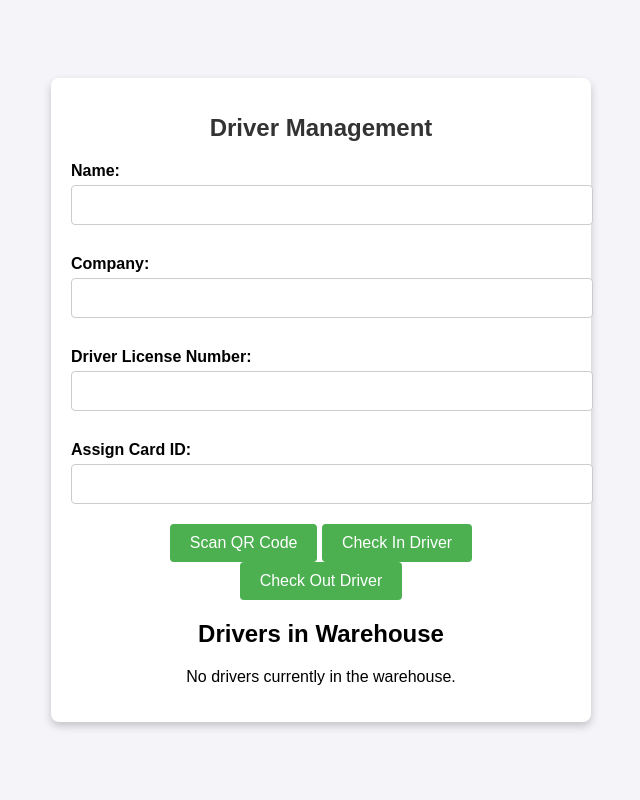
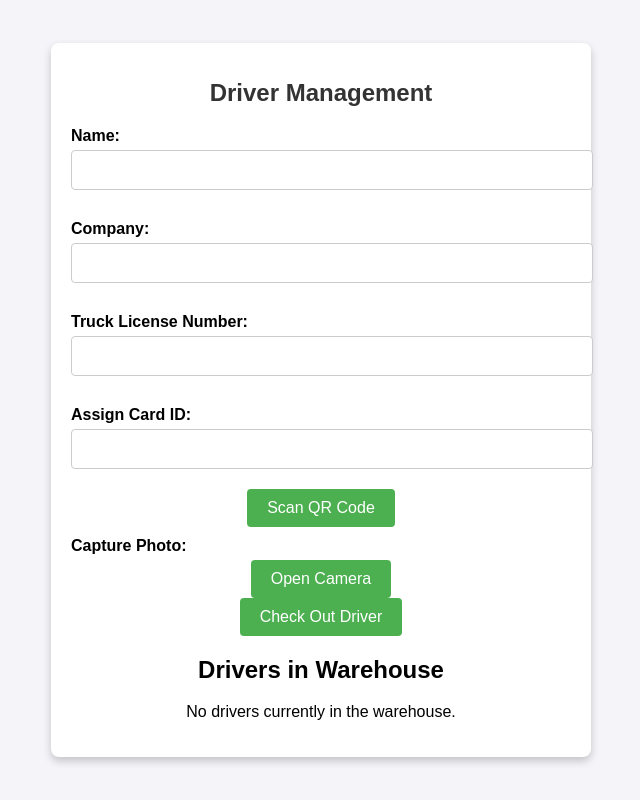
Before and after one commit to revigor/visitor-alert, a Flask app: page /drivers in a window 1280 px wide. Shown: the whole page, without its empty margins (319-959 px from the left). Run offline with Flask 3, Linux system fonts and the light colour scheme; data comes from the database, SQL or seed files in the repository.

Commit message:
Add photo capture functionality to driver check-in
- Integrated photo capture feature for driver check-in on the Driver Management page.
- Updated drivers.html to include a camera button and confirmation popup for photo preview and retake options.
- Modified the /drivers route in app.py to handle photo uploads and save them to the designated folder.
- Ensured compatibility with existing QR code scanning functionality and active driver list display.

```diff
--- a/app.py
+++ b/app.py
@@ -139,6 +139,14 @@ def drivers():
         company_name = request.form.get("company_name")
         truck_license = request.form.get("truck_license")
         card_id = request.form.get("card_id")
+        photo = request.files.get("photo")
+
+        # Handle photo upload
+        photo_path = None
+        if photo and allowed_file(photo.filename):
+            filename = secure_filename(photo.filename)
+            photo_path = os.path.join(app.config["UPLOAD_FOLDER"], filename)
+            photo.save(photo_path)
 
         # Check if a driver with the same card_id exists
         existing_driver = Driver.query.filter_by(card_id=card_id).first()
--- a/templates/drivers.html
+++ b/templates/drivers.html
@@ -23,24 +23,33 @@
         {% endwith %}
 
         <!-- Driver Check-In Form -->
-        <form method="POST">
+        <form id="driver-form" method="POST" enctype="multipart/form-data">
             <label for="driver_name">Name:</label>
             <input type="text" id="driver_name" name="driver_name" required>
 
             <label for="company_name">Company:</label>
             <input type="text" id="company_name" name="company_name" required>
 
-            <label for="truck_license">Driver License Number:</label>
+            <label for="truck_license">Truck License Number:</label>
             <input type="text" id="truck_license" name="truck_license" required>
 
             <label for="card_id">Assign Card ID:</label>
             <input type="text" id="card_id" name="card_id" readonly required>
 
             <button type="button" id="scan-qr-button">Scan QR Code</button>
-
             <div id="qr-reader" style="width: 100%; margin-top: 10px; display: none;"></div>
 
-            <button type="submit">Check In Driver</button>
+            <label for="photo">Capture Photo:</label>
+            <input type="file" id="photo" name="photo" accept="image/*" capture="camera" required style="display: none;">
+            <button type="button" id="photo-button">Open Camera</button>
+
+            <!-- Confirmation Popup -->
+            <div id="confirmation-popup" style="display: none; position: fixed; top: 50%; left: 50%; transform: translate(-50%, -50%); z-index: 1000; background: white; padding: 20px; border-radius: 10px; box-shadow: 0 4px 6px rgba(0, 0, 0, 0.1);">
+                <p>Does the photo look correct?</p>
+                <img id="popup-photo-preview" style="width: 100%; margin-top: 10px;" alt="Popup Photo Preview">
+                <button type="button" id="confirm-button" style="margin-top: 10px;">Yes</button>
+                <button type="button" id="retake-button" style="margin-top: 10px;">Retake</button>
+            </div>
         </form>
 
         <!-- QR Code Check-Out Button -->
@@ -158,6 +167,45 @@
                 console.error("QR Code Scanner Initialization Error:", err);
             });
         });
+
+
+        // Photo Capture Script
+    const photoInput = document.getElementById("photo");
+    const photoButton = document.getElementById("photo-button");
+    const popup = document.getElementById("confirmation-popup");
+    const popupPhotoPreview = document.getElementById("popup-photo-preview");
+    const confirmButton = document.getElementById("confirm-button");
+    const retakeButton = document.getElementById("retake-button");
+    const driverForm = document.getElementById("driver-form");
+
+    photoButton.addEventListener("click", () => {
+        photoInput.click();
+    });
+
+    photoInput.addEventListener("change", () => {
+        const file = photoInput.files[0];
+        if (file) {
+            const reader = new FileReader();
+            reader.onload = (e) => {
+                popupPhotoPreview.src = e.target.result;
+                popup.style.display = "block";
+            };
+            reader.readAsDataURL(file);
+        }
+    });
+
+    // "Yes" button: submit the form
+    confirmButton.addEventListener("click", () => {
+        popup.style.display = "none"; // Hide popup
+        driverForm.submit(); // Submit the form
+    });
+
+    // "Retake" button: reopen camera
+    retakeButton.addEventListener("click", () => {
+        popup.style.display = "none"; // Hide popup
+        photoInput.value = ""; // Clear file input
+        photoInput.click(); // Reopen the camera
+    });
     </script>
 </body>
 </html>
```
